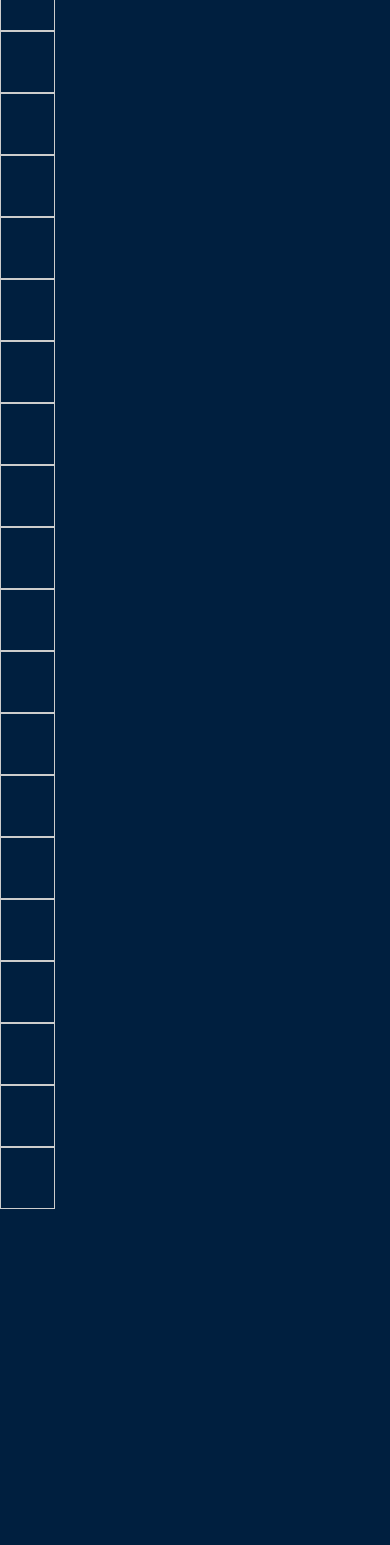
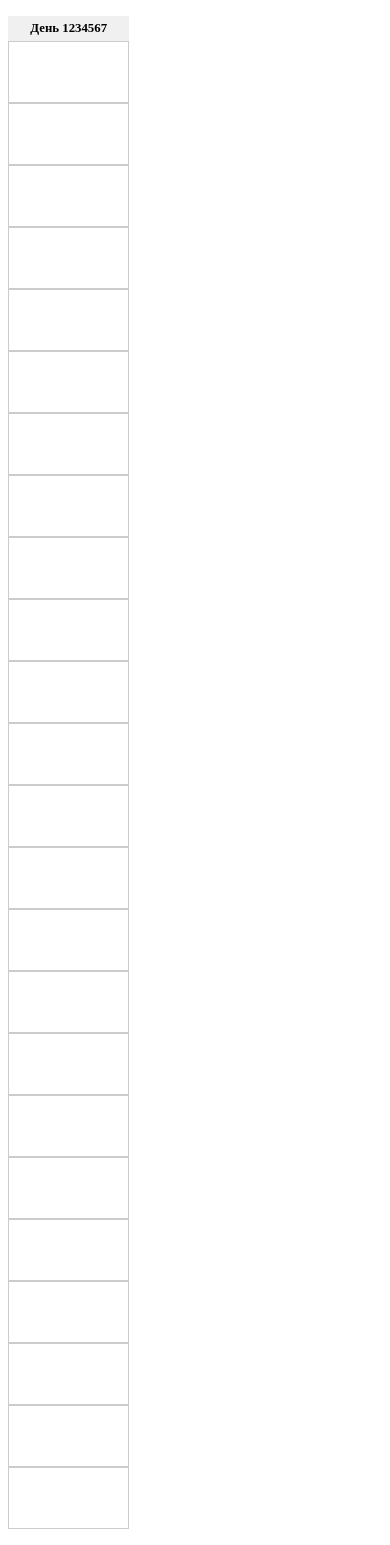
Before and after one commit to indexmod/week, a Jekyll site: the page built from day.md, in a window 390 px wide. Built offline with Jekyll 4.4.1, drawn with Linux system fonts in a browser that asks for light colours; before the commit the page ends 1209 px from its top, so only the background shows below that.

Commit message:
Update styles-page.css

```diff
--- a/assets/styles-page.css
+++ b/assets/styles-page.css
@@ -1,7 +1,10 @@
 .programs-grid {
   display: grid;
   grid-template-columns: repeat(7, 1fr);
-  gap: 10px;
+  gap: 5px; /* уменьшил зазор между ячейками */
+  max-width: 100%; /* чтобы сетка не выходила за пределы контейнера */
+  margin: 0 auto;
+  overflow-x: auto; /* чтобы в случае переполнения по ширине был горизонтальный скролл */
 }
 
 .header-row {
@@ -11,6 +14,9 @@
 .day-header {
   font-weight: bold;
   text-align: center;
+  padding: 5px;
+  background-color: #f0f0f0;
+  font-size: 0.9rem; /* чуть меньше шрифт для заголовков */
 }
 
 .hour-row {
@@ -19,126 +25,45 @@
 
 .program-cell {
   border: 1px solid #ccc;
-  padding: 5px;
-  min-height: 50px;
+  padding: 5px 10px; /* уменьшил отступы, чтобы таблица была более компактной */
+  min-height: 50px; /* уменьшил минимальную высоту ячеек */
+  overflow: hidden;
+  text-overflow: ellipsis;
 }
 
 .program-card {
   text-align: center;
+  font-size: 0.85rem; /* уменьшен шрифт для текста в карточках */
 }
 
-
-
-/* Основной стиль для body */
-body {
-    margin: 0;
-    padding: 0;
-    background-color: #001f3f;
-    color: white;
-    display: flex;
-    align-items: center;
-    justify-content: center;
-    height: 100vh;
-    font-family: monospace;
-    box-sizing: border-box;
+.program-time {
+  font-weight: bold;
+  font-size: 0.9rem;
+  margin-bottom: 5px;
 }
 
-/* Центрирование основного контента */
-.main-content {
-    display: flex;
-    flex-direction: column;
-    align-items: center;
-    justify-content: center;
-    text-align: center;
-    width: 90%;
-    max-width: 600px;
+.program-card a {
+  text-decoration: none;
+  color: inherit;
+  display: block;
 }
 
-/* Стиль для кастомного аудиоплеера */
-.custom-audio-player {
-    display: flex;
-    flex-direction: column;
-    align-items: center;
-    gap: 10px;
-    width: 100%;
-    max-width: 600px;
+@media (max-width: 1200px) {
+  .programs-grid {
+    grid-template-columns: repeat(5, 1fr); /* для экранов среднего размера уменьшаем количество колонок */
+  }
 }
 
-/* Кнопка воспроизведения */
-#play-pause-btn {
-    width: 20px;
-    height: 20px;
-    background-color: lime;
-    border: none;
-    border-radius: 50%;
-    cursor: pointer;
-    animation: none;
+@media (max-width: 768px) {
+  .programs-grid {
+    grid-template-columns: repeat(3, 1fr); /* для мобильных устройств показываем 3 колонки */
+  }
+
+  .day-header {
+    font-size: 0.8rem; /* уменьшаем шрифт заголовков */
+  }
+
+  .program-card {
+    font-size: 0.75rem; /* уменьшаем шрифт в карточках */
+  }
 }
-
-#play-pause-btn.playing {
-    animation: blink-fast 0.5s infinite;
-}
-
-#play-pause-btn.paused {
-    animation: blink-slow 2s infinite;
-}
-
-@keyframes blink-fast {
-    0%, 100% {
-        opacity: 1;
-    }
-    50% {
-        opacity: 0;
-    }
-}
-
-@keyframes blink-slow {
-    0%, 100% {
-        opacity: 1;
-    }
-    50% {
-        opacity: 0;
-    }
-}
-
-
-/* Время воспроизведения */
-.time-display {
-    display: flex;
-    gap: 5px;
-    font-size: 14px;
-    color: #ffffff;
-}
-
-/* Контейнер для прогресс-бара */
-.progress-container {
-    background-color: #555;
-    border-radius: 5px;
-    width: 100%;
-    height: 5px;
-    position: relative;
-    overflow: hidden;
-    margin-top: 10px;
-}
-
-/* Прогресс-бар */
-.progress-bar {
-    background-color: #4CAF50;
-    height: 100%;
-    width: 0;
-    transition: width 0.1s;
-}
-
-/* Респонсивные стили для мобильных устройств */
-@media (max-width: 768px) {
-    #play-pause-btn {
-        padding: 8px;
-        font-size: 14px;
-    }
-    .custom-audio-player {
-        width: 100%; /* Растягиваем на всю ширину */
-    }
-    .time-display {
-        font-size: 12px;
-    }
-}
```
